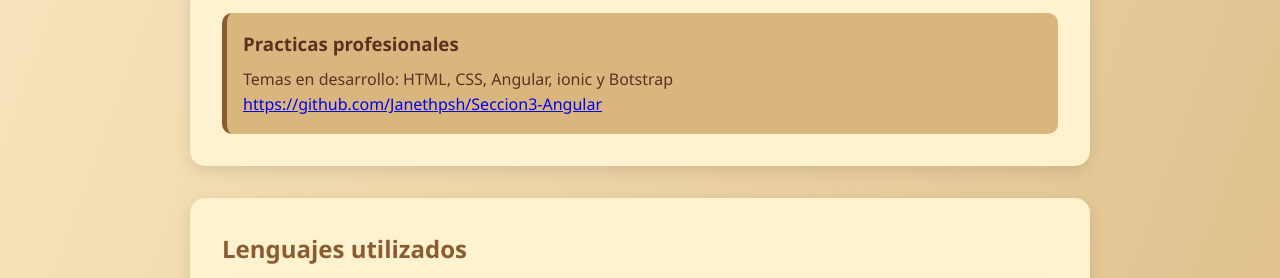
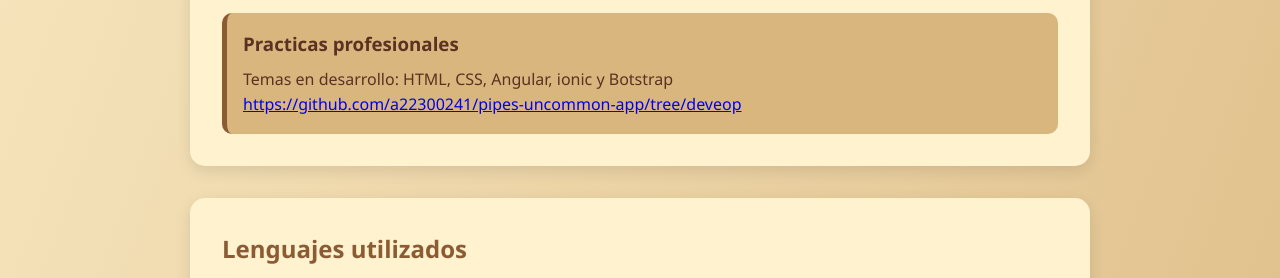
Before and after one commit to a22300241/cursoCETI-Portafolio, a plain HTML site: page index.html in a window 1280 px wide. Shown: the part 1774-2052 px from the top of the page. Drawn offline with Linux system fonts and the light colour scheme.

Commit message:
cambiar link e vista del repo de las practicas profecionales

```diff
--- a/index.html
+++ b/index.html
@@ -62,7 +62,7 @@
            <div class="project-card">
             <h3>Practicas profesionales</h3>
             <p>Temas en desarrollo: HTML, CSS, Angular, ionic y Botstrap</p>
-            <p><a href="https://github.com/a22300241/pipes-uncommon-app/tree/deveop" target="_blank">https://github.com/Janethpsh/Seccion3-Angular</a></p>
+            <p><a href="https://github.com/a22300241/pipes-uncommon-app/tree/deveop" target="_blank">https://github.com/a22300241/pipes-uncommon-app/tree/deveop</a></p>
           </div>
     </section>
 
```
